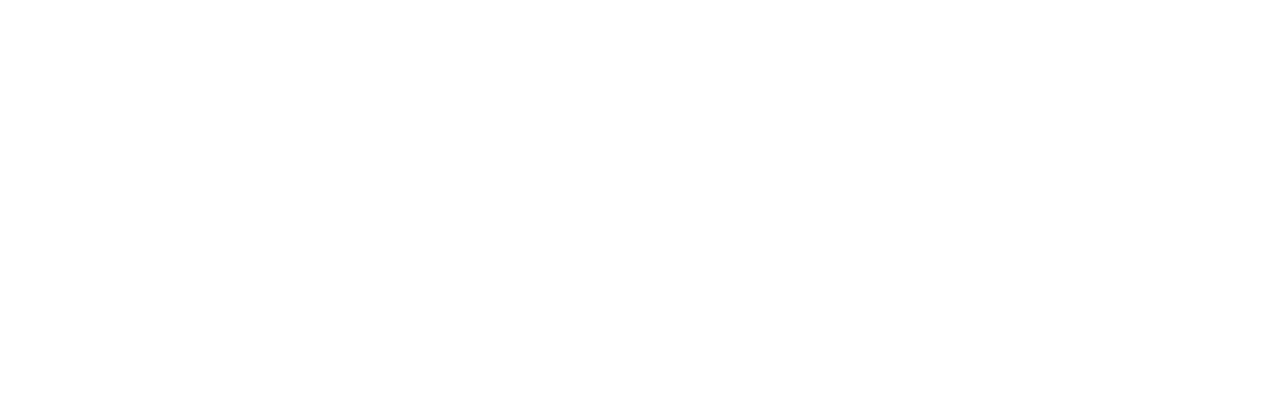
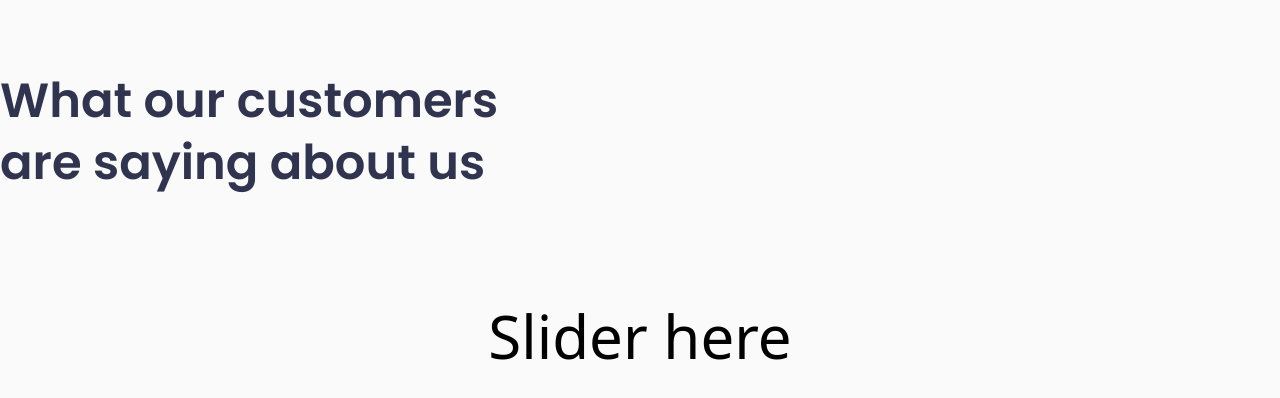
Before and after one commit to aminulwebdev/Innovate_practice_task, a React (Vite) app: page / in a window 1280 px wide. Shown: the part 6437-6835 px from the top of the page. Before the commit the page ends 6379 px from the top, so only its background shows below. Built offline with nearby package versions, Linux system fonts and the light colour scheme.

Commit message:
Reviews part added without slider

```diff
--- a/src/App.jsx
+++ b/src/App.jsx
@@ -726,7 +726,26 @@
             Counter part end
       ========================= */}
 
+      {/*==========================
+            Reviews part start
+      ========================= */}
+      <section className=" bg-[#FAFAFA]">
+        <div className=" container py-32 ">
+          <div>
+            <h2 className=" title w-[40%]">
+              What our customers are saying about us
+            </h2>
+          </div>
 
+          {/* ======slider====== */}
+          <div>
+              <h2 className="text-6xl text-center pt-28">Slider here</h2>
+          </div>
+        </div>
+      </section>
+      {/*==========================
+            Reviews part end
+      ========================= */}
 
 
       {/*==========================
```
